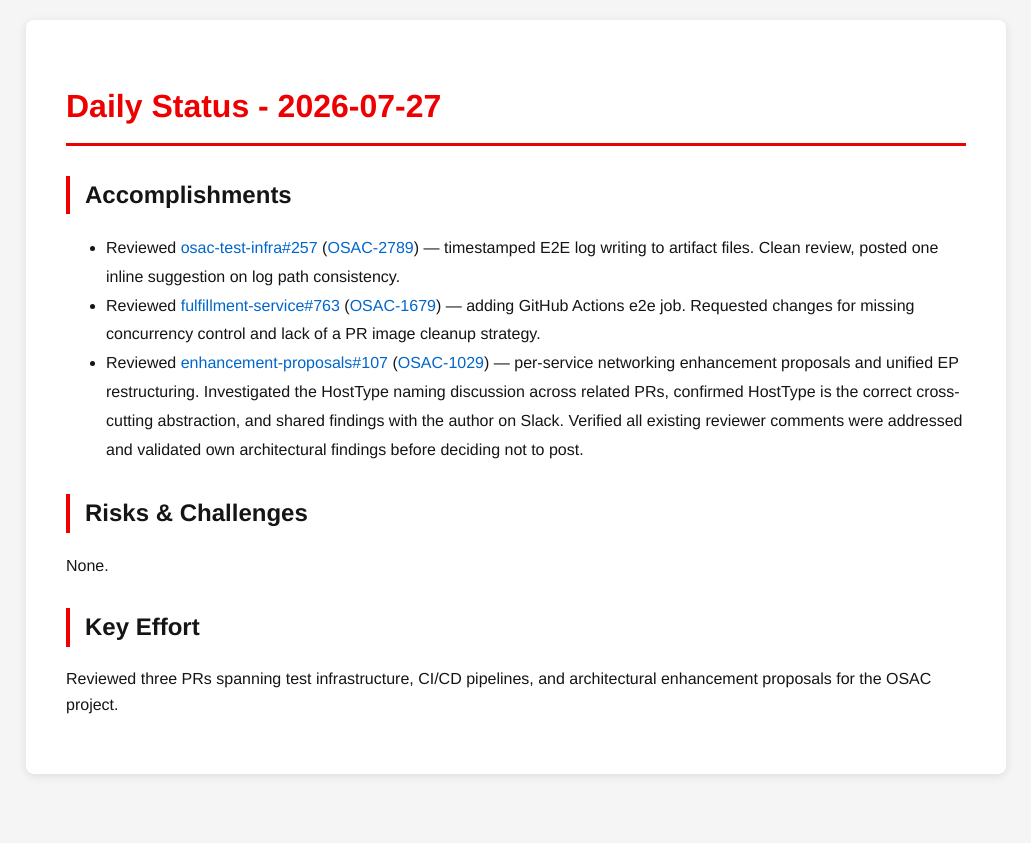
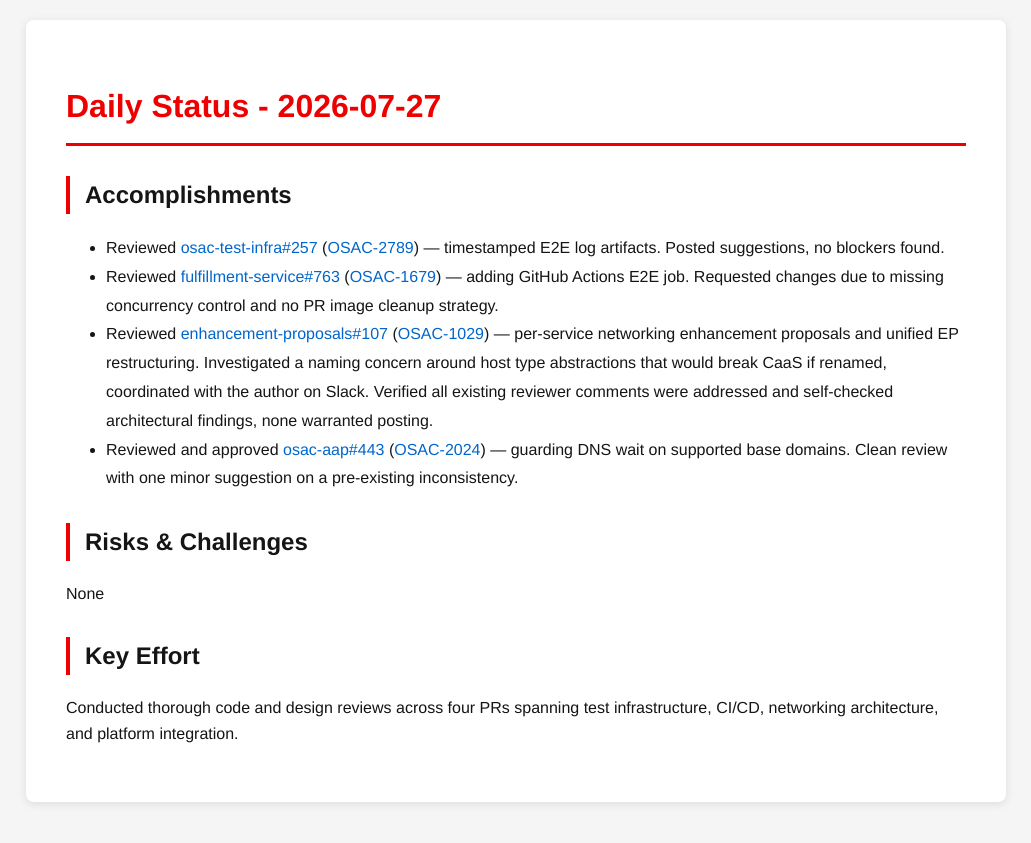
Before and after one commit to tzvatot/daily-status, a Jekyll site: the page built from 2026-07-27.md, in a window 1280 px wide. Shown: the top 843 px of the page, without its empty margins (124-1155 px from the left). Built offline with Jekyll 4.4.1, drawn with Linux system fonts in a browser that asks for light colours.

Commit message:
Daily status update - 2026-07-27

```diff
--- a/2026-07-27.md
+++ b/2026-07-27.md
@@ -7,12 +7,13 @@ date: 2026-07-27
 # Daily Status - 2026-07-27
 
 ## Accomplishments
-- Reviewed [osac-test-infra#257](https://github.com/osac-project/osac-test-infra/pull/257) ([OSAC-2789](https://redhat.atlassian.net/browse/OSAC-2789)) — timestamped E2E log writing to artifact files. Clean review, posted one inline suggestion on log path consistency.
-- Reviewed [fulfillment-service#763](https://github.com/osac-project/fulfillment-service/pull/763) ([OSAC-1679](https://redhat.atlassian.net/browse/OSAC-1679)) — adding GitHub Actions e2e job. Requested changes for missing concurrency control and lack of a PR image cleanup strategy.
-- Reviewed [enhancement-proposals#107](https://github.com/osac-project/enhancement-proposals/pull/107) ([OSAC-1029](https://redhat.atlassian.net/browse/OSAC-1029)) — per-service networking enhancement proposals and unified EP restructuring. Investigated the HostType naming discussion across related PRs, confirmed HostType is the correct cross-cutting abstraction, and shared findings with the author on Slack. Verified all existing reviewer comments were addressed and validated own architectural findings before deciding not to post.
+- Reviewed [osac-test-infra#257](https://github.com/osac-project/osac-test-infra/pull/257) ([OSAC-2789](https://redhat.atlassian.net/browse/OSAC-2789)) — timestamped E2E log artifacts. Posted suggestions, no blockers found.
+- Reviewed [fulfillment-service#763](https://github.com/osac-project/fulfillment-service/pull/763) ([OSAC-1679](https://redhat.atlassian.net/browse/OSAC-1679)) — adding GitHub Actions E2E job. Requested changes due to missing concurrency control and no PR image cleanup strategy.
+- Reviewed [enhancement-proposals#107](https://github.com/osac-project/enhancement-proposals/pull/107) ([OSAC-1029](https://redhat.atlassian.net/browse/OSAC-1029)) — per-service networking enhancement proposals and unified EP restructuring. Investigated a naming concern around host type abstractions that would break CaaS if renamed, coordinated with the author on Slack. Verified all existing reviewer comments were addressed and self-checked architectural findings, none warranted posting.
+- Reviewed and approved [osac-aap#443](https://github.com/osac-project/osac-aap/pull/443) ([OSAC-2024](https://redhat.atlassian.net/browse/OSAC-2024)) — guarding DNS wait on supported base domains. Clean review with one minor suggestion on a pre-existing inconsistency.
 
 ## Risks & Challenges
-None.
+None
 
 ## Key Effort
-Reviewed three PRs spanning test infrastructure, CI/CD pipelines, and architectural enhancement proposals for the OSAC project.
+Conducted thorough code and design reviews across four PRs spanning test infrastructure, CI/CD, networking architecture, and platform integration.
```
